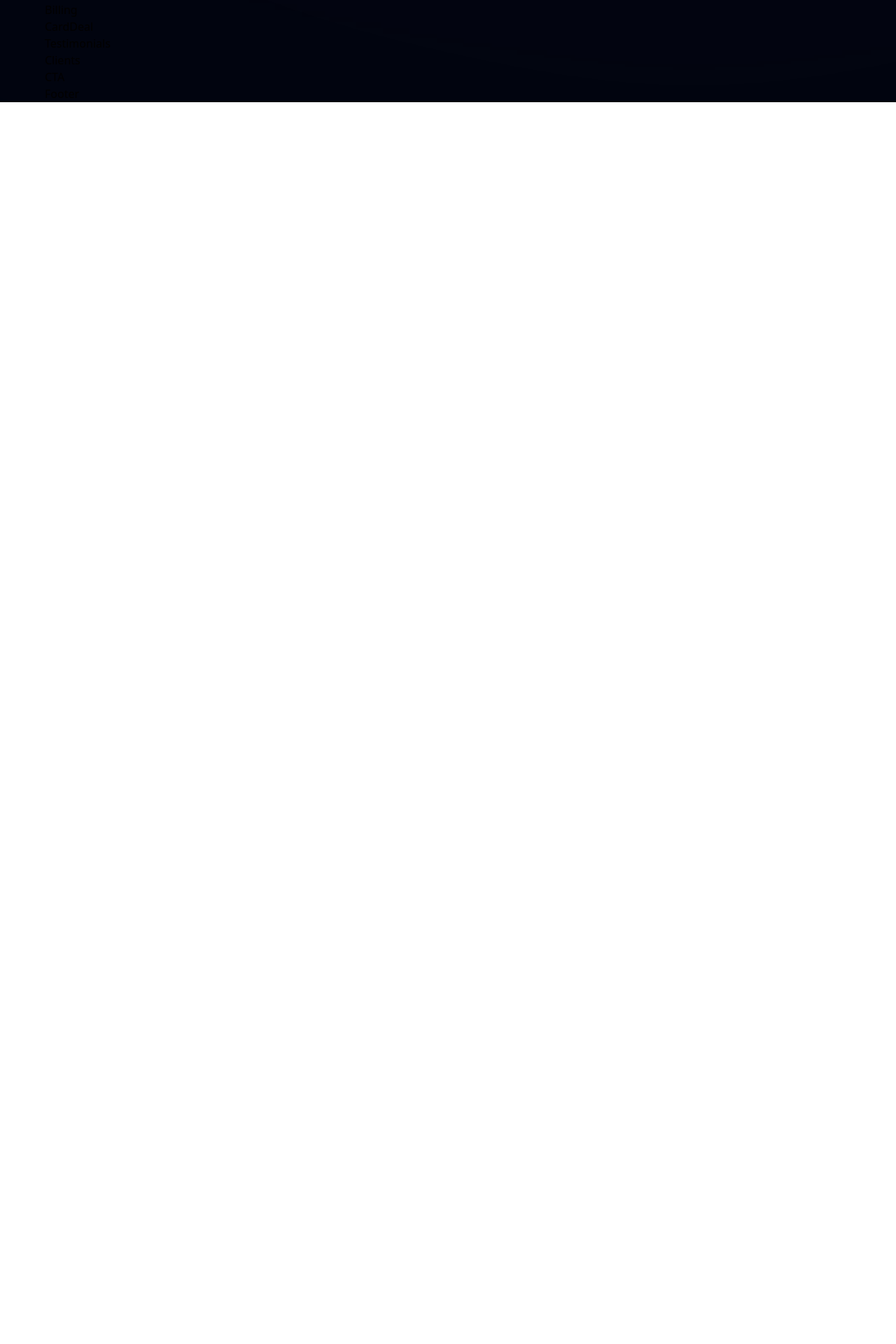
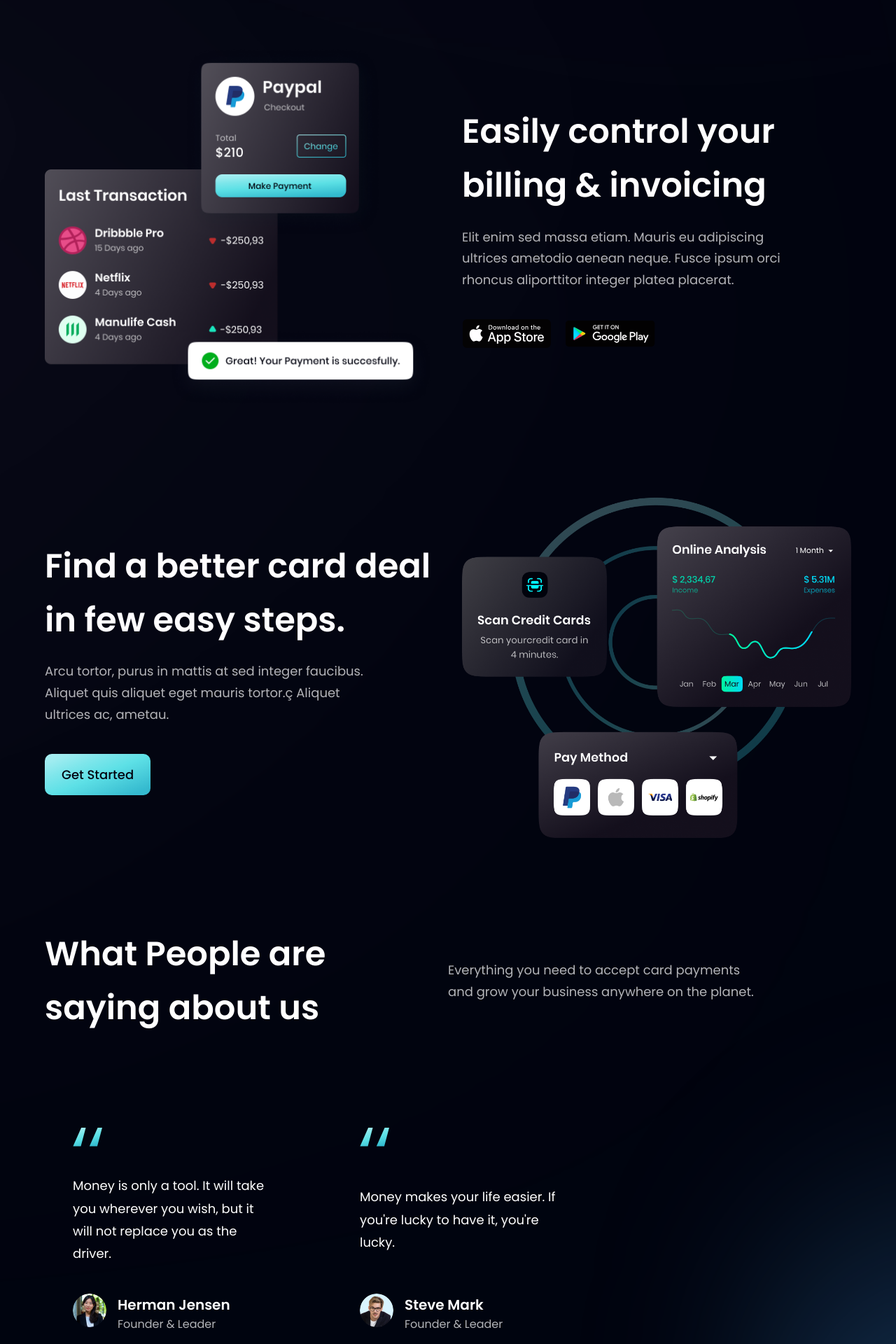
Before and after one commit to RUKUNDO-Prince/banking-website, a React (Vite) app: page / in a window 1280 px wide. Shown: the part 1500-3420 px from the top of the page at 70% size. Before the commit the page ends 1646 px from the top, so only its background shows below. Built offline with nearby package versions, Linux system fonts and the light colour scheme.

Commit message:
a react banking website ui

```diff
--- a/src/components/Billing.jsx
+++ b/src/components/Billing.jsx
@@ -1,11 +1,24 @@
 import React from 'react'
+import { apple, bill, google } from "../assets";
+import styles, { layout } from "../style";
 
-const Billing = () => {
-  return (
-    <div>
-      Billing
-    </div>
+const Billing = () =>
+  (
+    <section id='product' className={layout.sectionReverse}>
+      <div className={layout.sectionImgReverse}>
+        <img src={bill} alt="billing" className='w-[100%] h-[100%] relative z-[5]' />
+        <div className='absolute z-[3] -left-1/2 top-0 w-[50%] h-[50%] rounded-full white__gradient' />
+        <div className='absolute z-[0] -left-1/2 bottom-0 w-[50%] h-[50%] rounded-full pink__gradient' />
+      </div>
+      <div className={layout.sectionInfo}>
+        <h2 className={styles.heading2}>Easily control your <br className='sm:block hidden' /> billing & invoicing</h2>
+        <p className={`${styles.paragraph} max-w-[470px] mt-5`}>Elit enim sed massa etiam. Mauris eu adipiscing ultrices ametodio aenean neque. Fusce ipsum orci rhoncus aliporttitor integer platea placerat.</p>
+        <div className='flex flex-row flex-wrap sm:mt-10 mt-6'>
+          <img src={apple} alt="apple_store" className='w-[128px] h-[42px] object-contain mr-5 cursor-pointer' />
+          <img src={google} alt="google_play" className='w-[128px] h-[42px] object-contain cursor-pointer' />
+        </div>
+      </div>
+    </section>
   )
-}
 
 export default Billing
--- a/src/components/CTA.jsx
+++ b/src/components/CTA.jsx
@@ -1,11 +1,21 @@
 import React from 'react'
+import styles from "../style";
+import Button from "./Button";
 
-const CTA = () => {
-  return (
-    <div>
-      CTA
+const CTA = () => (
+  <section className={`${styles.flexCenter} ${styles.marginY} ${styles.padding} sm:flex-row flex-col bg-black-gradient-2 rounded-[20px] box-shadow`}>
+    <div className="flex-1 flex flex-col">
+      <h2 className={styles.heading2}>Let’s try our service now!</h2>
+      <p className={`${styles.paragraph} max-w-[470px] mt-5`}>
+        Everything you need to accept card payments and grow your business
+        anywhere on the planet.
+      </p>
     </div>
-  )
-}
 
-export default CTA
+    <div className={`${styles.flexCenter} sm:ml-10 ml-0 sm:mt-0 mt-10`}>
+      <Button />
+    </div>
+  </section>
+);
+
+export default CTA;
--- a/src/components/CardDeal.jsx
+++ b/src/components/CardDeal.jsx
@@ -1,11 +1,26 @@
-import React from 'react'
+import { card } from "../assets";
+import styles, { layout } from "../style";
+import Button from "./Button";
 
-const CardDeal = () => {
-  return (
-    <div>
-      CardDeal
+const CardDeal = () => (
+  <section className={layout.section}>
+    <div className={layout.sectionInfo}>
+      <h2 className={styles.heading2}>
+        Find a better card deal <br className="sm:block hidden" /> in few easy
+        steps.
+      </h2>
+      <p className={`${styles.paragraph} max-w-[470px] mt-5`}>
+        Arcu tortor, purus in mattis at sed integer faucibus. Aliquet quis
+        aliquet eget mauris tortor.ç Aliquet ultrices ac, ametau.
+      </p>
+
+      <Button styles={`mt-10`} />
     </div>
-  )
-}
 
-export default CardDeal
+    <div className={layout.sectionImg}>
+      <img src={card} alt="billing" className="w-[100%] h-[100%]" />
+    </div>
+  </section>
+);
+
+export default CardDeal;
--- a/src/components/Clients.jsx
+++ b/src/components/Clients.jsx
@@ -1,11 +1,17 @@
 import React from 'react'
+import { clients } from "../constants";
+import styles from "../style";
 
-const Clients = () => {
-  return (
-    <div>
-      Clients
+const Clients = () => (
+  <section className={`${styles.flexCenter} my-4`}>
+    <div className={`${styles.flexCenter} flex-wrap w-full`}>
+      {clients.map((client) => (
+        <div key={client.id} className={`flex-1 ${styles.flexCenter} sm:min-w-[192px] min-w-[120px] m-5`}>
+          <img src={client.logo} alt="client_logo" className="sm:w-[192px] w-[100px] object-contain" />
+        </div>
+      ))}
     </div>
-  )
-}
+  </section>
+);
 
-export default Clients
+export default Clients;
--- a/src/components/FeedbackCard.jsx
+++ b/src/components/FeedbackCard.jsx
@@ -1,11 +1,26 @@
 import React from 'react'
+import { quotes } from "../assets";
 
-const FeedbackCard = () => {
-  return (
-    <div>
-      FeedbackCard
+const FeedbackCard = ({ content, name, title, img }) => (
+  <div className="flex justify-between flex-col px-10 py-12 rounded-[20px]  max-w-[370px] md:mr-10 sm:mr-5 mr-0 my-5 feedback-card">
+    <img src={quotes} alt="double_quotes" className="w-[42.6px] h-[27.6px] object-contain" />
+    <p className="font-poppins font-normal text-[18px] leading-[32.4px] text-white my-10">
+      {content}
+    </p>
+
+    <div className="flex flex-row">
+      <img src={img} alt={name} className="w-[48px] h-[48px] rounded-full" />
+      <div className="flex flex-col ml-4">
+        <h4 className="font-poppins font-semibold text-[20px] leading-[32px] text-white">
+          {name}
+        </h4>
+        <p className="font-poppins font-normal text-[16px] leading-[24px] text-dimWhite">
+          {title}
+        </p>
+      </div>
     </div>
-  )
-}
+  </div>
+);
 
-export default FeedbackCard
+
+export default FeedbackCard;
--- a/src/components/Footer.jsx
+++ b/src/components/Footer.jsx
@@ -1,11 +1,65 @@
 import React from 'react'
+import styles from "../style";
+import { logo } from "../assets";
+import { footerLinks, socialMedia } from "../constants";
 
-const Footer = () => {
-  return (
-    <div>
-      Footer
+const Footer = () => (
+  <section className={`${styles.flexCenter} ${styles.paddingY} flex-col`}>
+    <div className={`${styles.flexStart} md:flex-row flex-col mb-8 w-full`}>
+      <div className="flex-[1] flex flex-col justify-start mr-10">
+        <img
+          src={logo}
+          alt="hoobank"
+          className="w-[266px] h-[72.14px] object-contain"
+        />
+        <p className={`${styles.paragraph} mt-4 max-w-[312px]`}>
+          A new way to make the payments easy, reliable and secure.
+        </p>
+      </div>
+
+      <div className="flex-[1.5] w-full flex flex-row justify-between flex-wrap md:mt-0 mt-10">
+        {footerLinks.map((footerlink) => (
+          <div key={footerlink.title} className={`flex flex-col ss:my-0 my-4 min-w-[150px]`}>
+            <h4 className="font-poppins font-medium text-[18px] leading-[27px] text-white">
+              {footerlink.title}
+            </h4>
+            <ul className="list-none mt-4">
+              {footerlink.links.map((link, index) => (
+                <li
+                  key={link.name}
+                  className={`font-poppins font-normal text-[16px] leading-[24px] text-dimWhite hover:text-secondary cursor-pointer ${
+                    index !== footerlink.links.length - 1 ? "mb-4" : "mb-0"
+                  }`}
+                >
+                  {link.name}
+                </li>
+              ))}
+            </ul>
+          </div>
+        ))}
+      </div>
     </div>
-  )
-}
 
-export default Footer
+    <div className="w-full flex justify-between items-center md:flex-row flex-col pt-6 border-t-[1px] border-t-[#3F3E45]">
+      <p className="font-poppins font-normal text-center text-[18px] leading-[27px] text-white">
+        Copyright Ⓒ 2022 HooBank. All Rights Reserved.
+      </p>
+
+      <div className="flex flex-row md:mt-0 mt-6">
+        {socialMedia.map((social, index) => (
+          <img
+            key={social.id}
+            src={social.icon}
+            alt={social.id}
+            className={`w-[21px] h-[21px] object-contain cursor-pointer ${
+              index !== socialMedia.length - 1 ? "mr-6" : "mr-0"
+            }`}
+            onClick={() => window.open(social.link)}
+          />
+        ))}
+      </div>
+    </div>
+  </section>
+);
+
+export default Footer;
--- a/src/components/Testimonials.jsx
+++ b/src/components/Testimonials.jsx
@@ -1,11 +1,28 @@
 import React from 'react'
+import { feedback } from "../constants";
+import styles from "../style";
+import FeedbackCard from "./FeedbackCard";
 
-const Testimonials = () => {
-  return (
-    <div>
-      Testimonials
+const Testimonials = () => (
+  <section id="clients" className={`${styles.paddingY} ${styles.flexCenter} flex-col relative `}>
+    <div className="absolute z-[0] w-[60%] h-[60%] -right-[50%] rounded-full blue__gradient bottom-40" />
+
+    <div className="w-full flex justify-between items-center md:flex-row flex-col sm:mb-16 mb-6 relative z-[1]">
+      <h2 className={styles.heading2}>
+        What People are <br className="sm:block hidden" /> saying about us
+      </h2>
+      <div className="w-full md:mt-0 mt-6">
+        <p className={`${styles.paragraph} text-left max-w-[450px]`}>
+          Everything you need to accept card payments and grow your business
+          anywhere on the planet.
+        </p>
+      </div>
     </div>
-  )
-}
 
-export default Testimonials
+    <div className="flex flex-wrap sm:justify-start justify-center w-full feedback-container relative z-[1]">
+      {feedback.map((card) => <FeedbackCard key={card.id} {...card} />)}
+    </div>
+  </section>
+);
+
+export default Testimonials;
```
